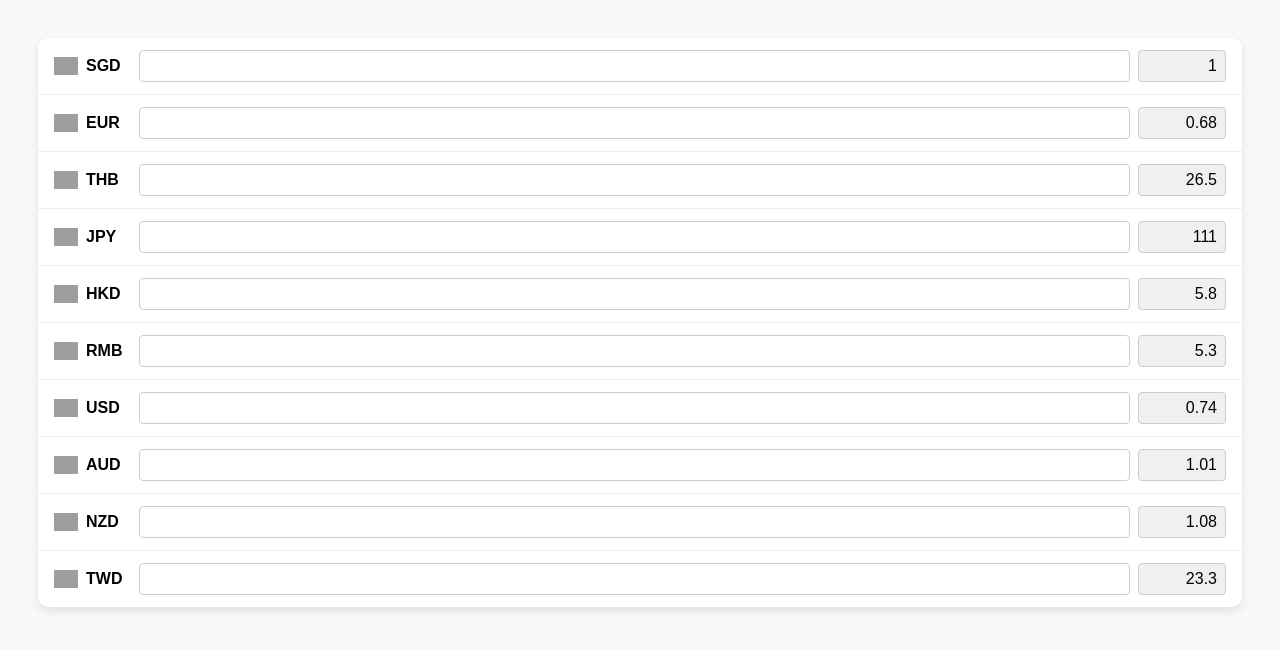
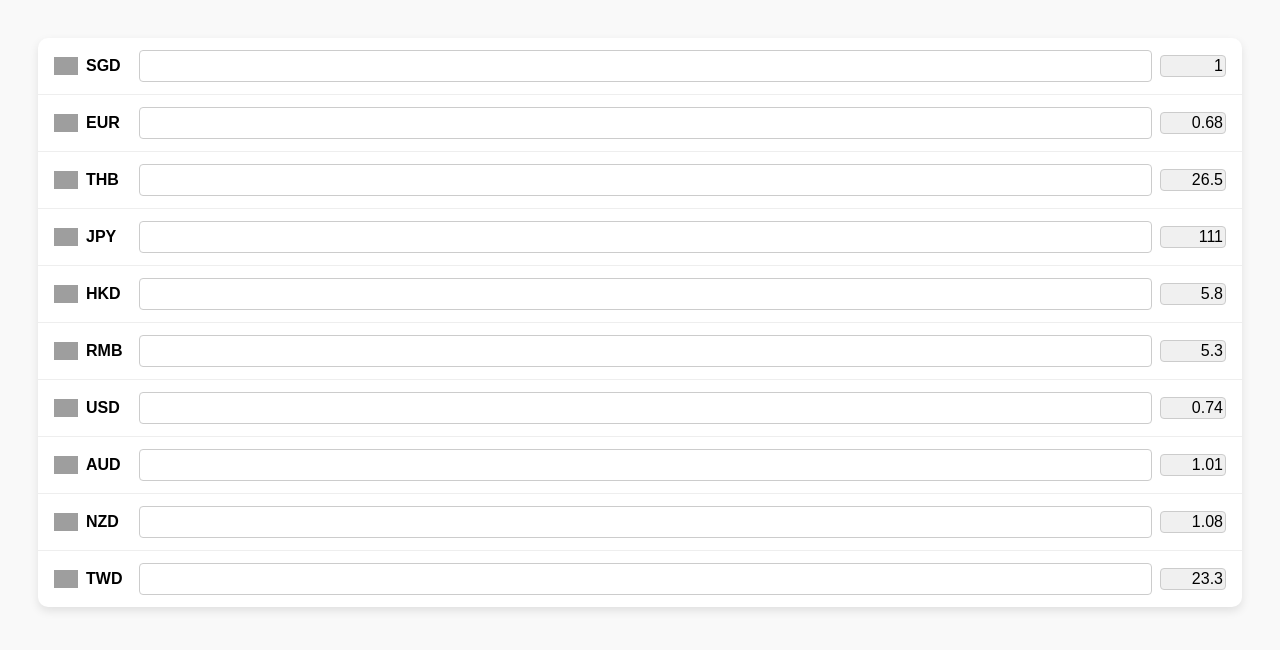
Before and after one commit to kelvin21-create/currency-converter, a plain HTML site: page index.html in a window 1280 px wide. Drawn offline with Linux system fonts and the light colour scheme; grey boxes are pictures that could not be loaded.

Commit message:
Update index.html

```diff
--- a/index.html
+++ b/index.html
@@ -22,7 +22,7 @@
 
     .row {
       display: flex;
-      flex-wrap: wrap;
+      flex-wrap: nowrap;
       align-items: center;
       padding: 12px 16px;
       border-bottom: 1px solid #eee;
@@ -45,7 +45,9 @@
       font-weight: bold;
     }
 
-    .amount-input, .rate-input {
+    .amount-input {
+      flex: 1;
+      min-width: 80px;
       font-size: 1em;
       padding: 6px 8px;
       border: 1px solid #ccc;
@@ -53,16 +55,14 @@
       text-align: right;
     }
 
-    .amount-input {
-      flex-grow: 1;
-      min-width: 120px;
-    }
-
     .rate-input {
-      width: 70px;
+      width: 60px;
       background-color: #f0f0f0;
       -moz-appearance: textfield;
-      flex-shrink: 0;
+      border: 1px solid #ccc;
+      border-radius: 4px;
+      text-align: right;
+      font-size: 1em;
     }
 
     .rate-input::-webkit-outer-spin-button,
@@ -77,7 +77,7 @@
 
     @media (max-width: 400px) {
       .rate-input {
-        width: 60px;
+        width: 55px;
       }
       .amount-input {
         font-size: 0.95em;
```
